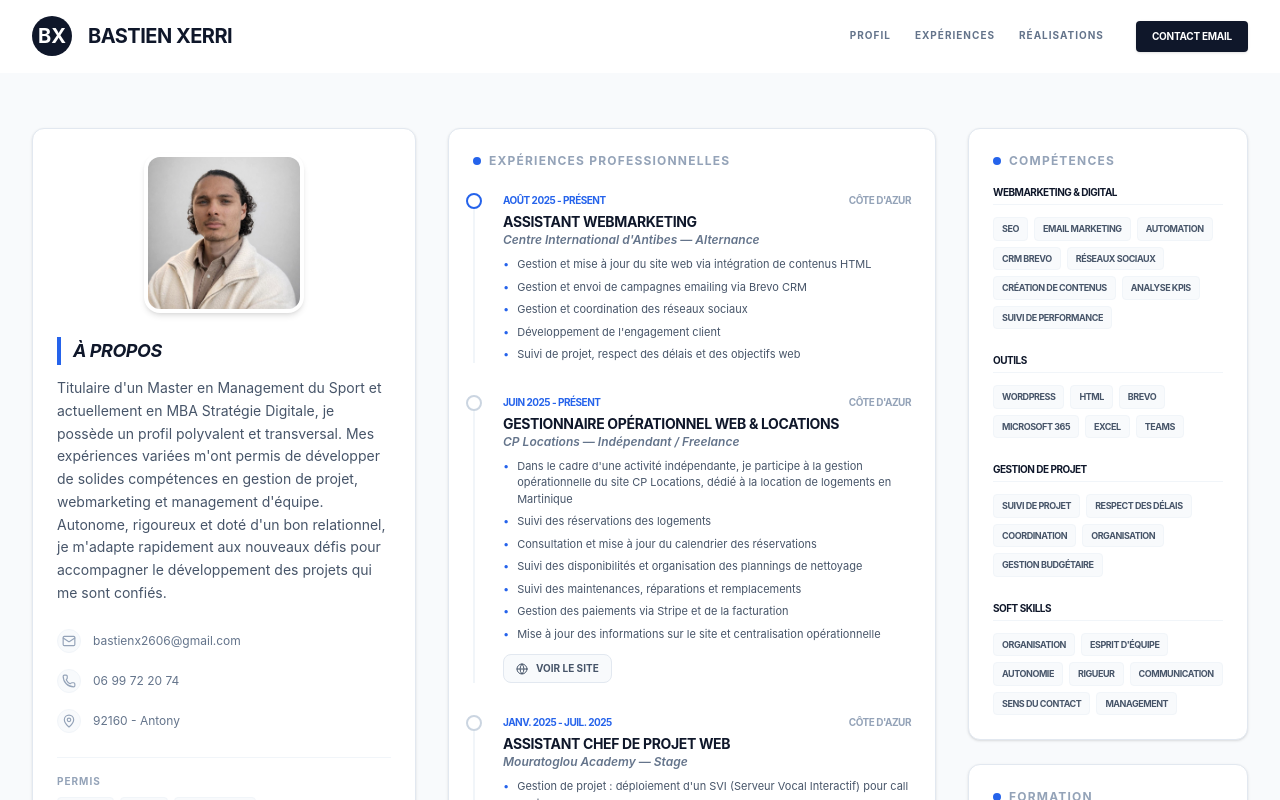
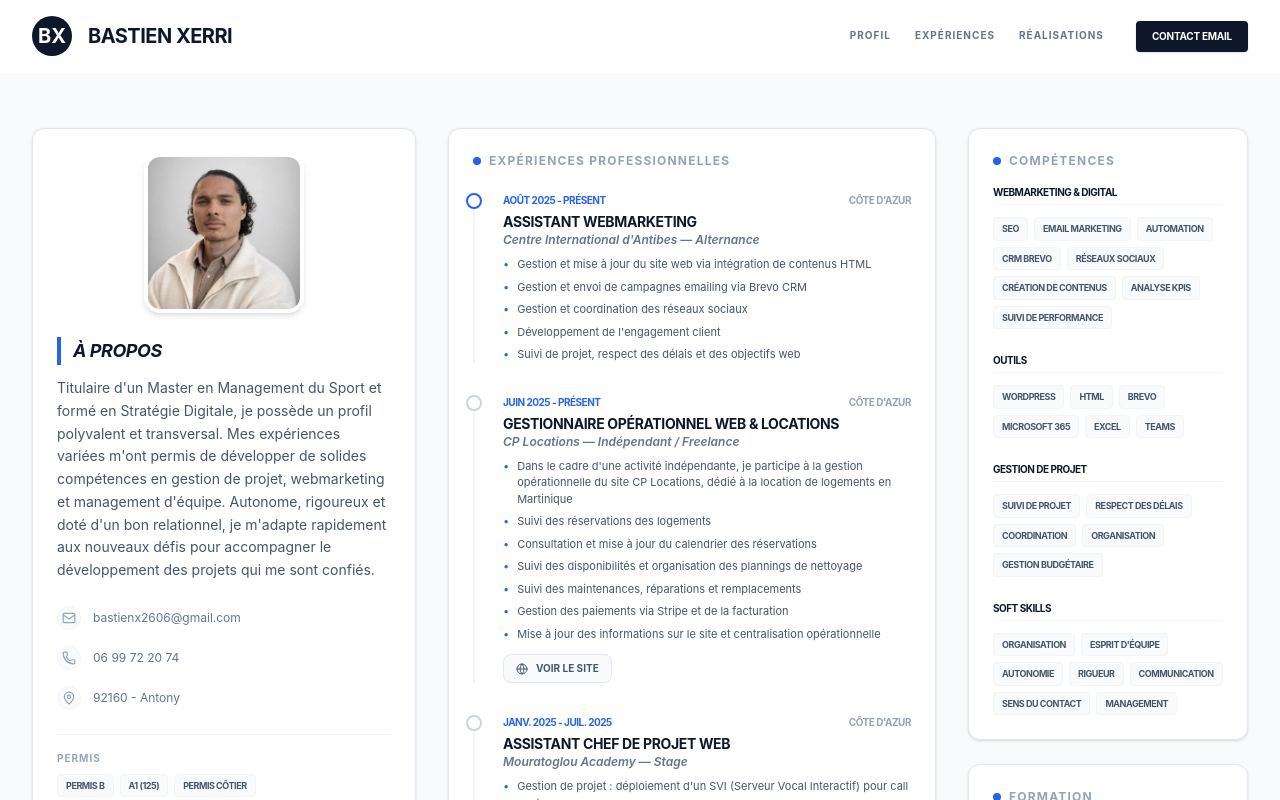
Before and after one commit to bastienx2606-create/Bastien-XERRI, a React (Vite) app: page / in a window 1280 px wide. Shown: the top 800 px of the page. Built offline with nearby package versions, Linux system fonts and the light colour scheme.

Commit message:
content: update phrasing of about section

```diff
--- a/src/constants.ts
+++ b/src/constants.ts
@@ -3,7 +3,7 @@ export const CV_DATA = {
     fullName: "Bastien Xerri",
     title: "",
     catchphrase: "Passionné par le digital, je mets mes compétences en webmarketing et gestion de projet au service du développement des marques.",
-    about: "Titulaire d'un Master en Management du Sport et actuellement en MBA Stratégie Digitale, je possède un profil polyvalent et transversal. Mes expériences variées m'ont permis de développer de solides compétences en gestion de projet, webmarketing et management d'équipe. Autonome, rigoureux et doté d'un bon relationnel, je m'adapte rapidement aux nouveaux défis pour accompagner le développement des projets qui me sont confiés.",
+    about: "Titulaire d'un Master en Management du Sport et formé en Stratégie Digitale, je possède un profil polyvalent et transversal. Mes expériences variées m'ont permis de développer de solides compétences en gestion de projet, webmarketing et management d'équipe. Autonome, rigoureux et doté d'un bon relationnel, je m'adapte rapidement aux nouveaux défis pour accompagner le développement des projets qui me sont confiés.",
     email: "bastienx2606@gmail.com",
     phone: "06 99 72 20 74",
     location: "92160 - Antony",
```
